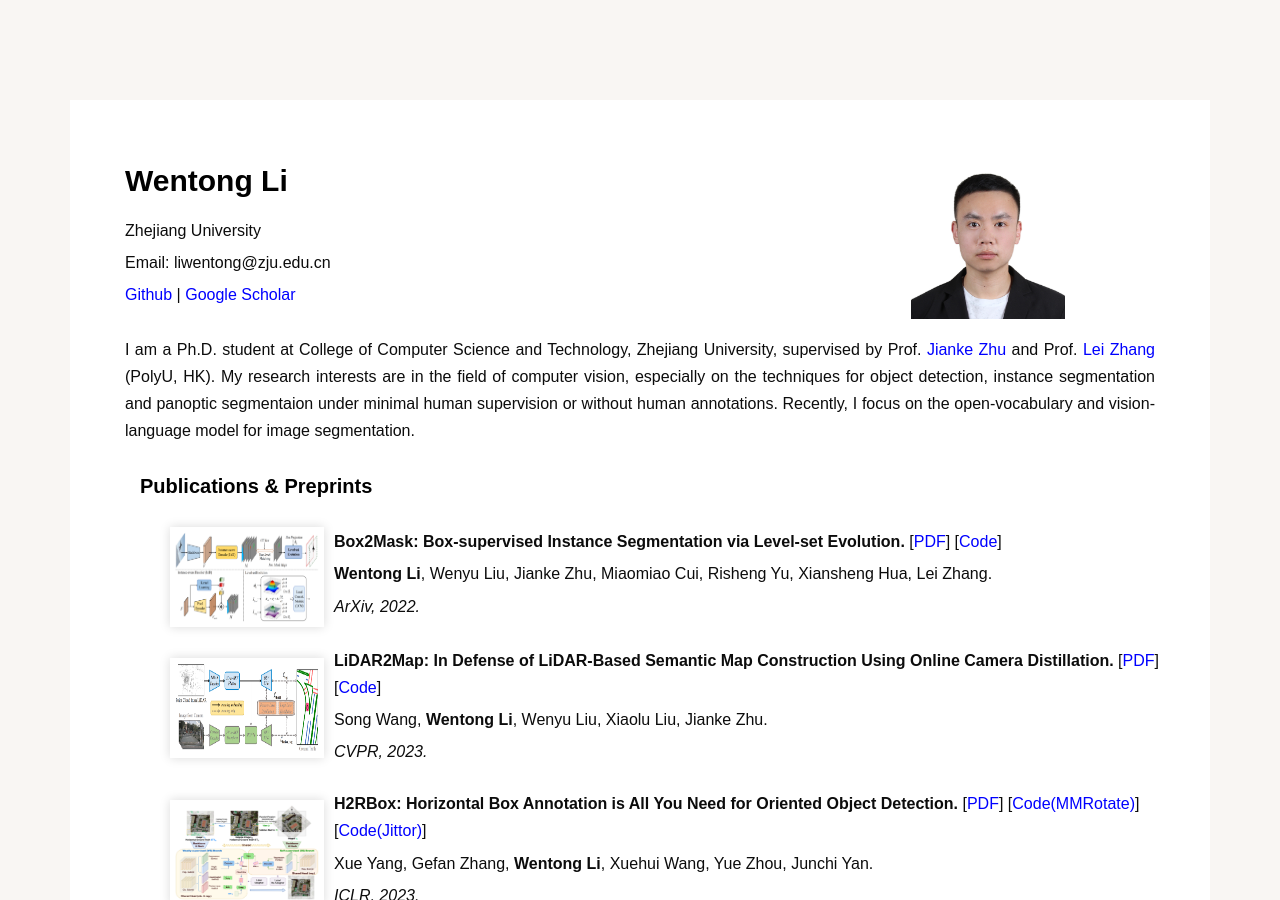
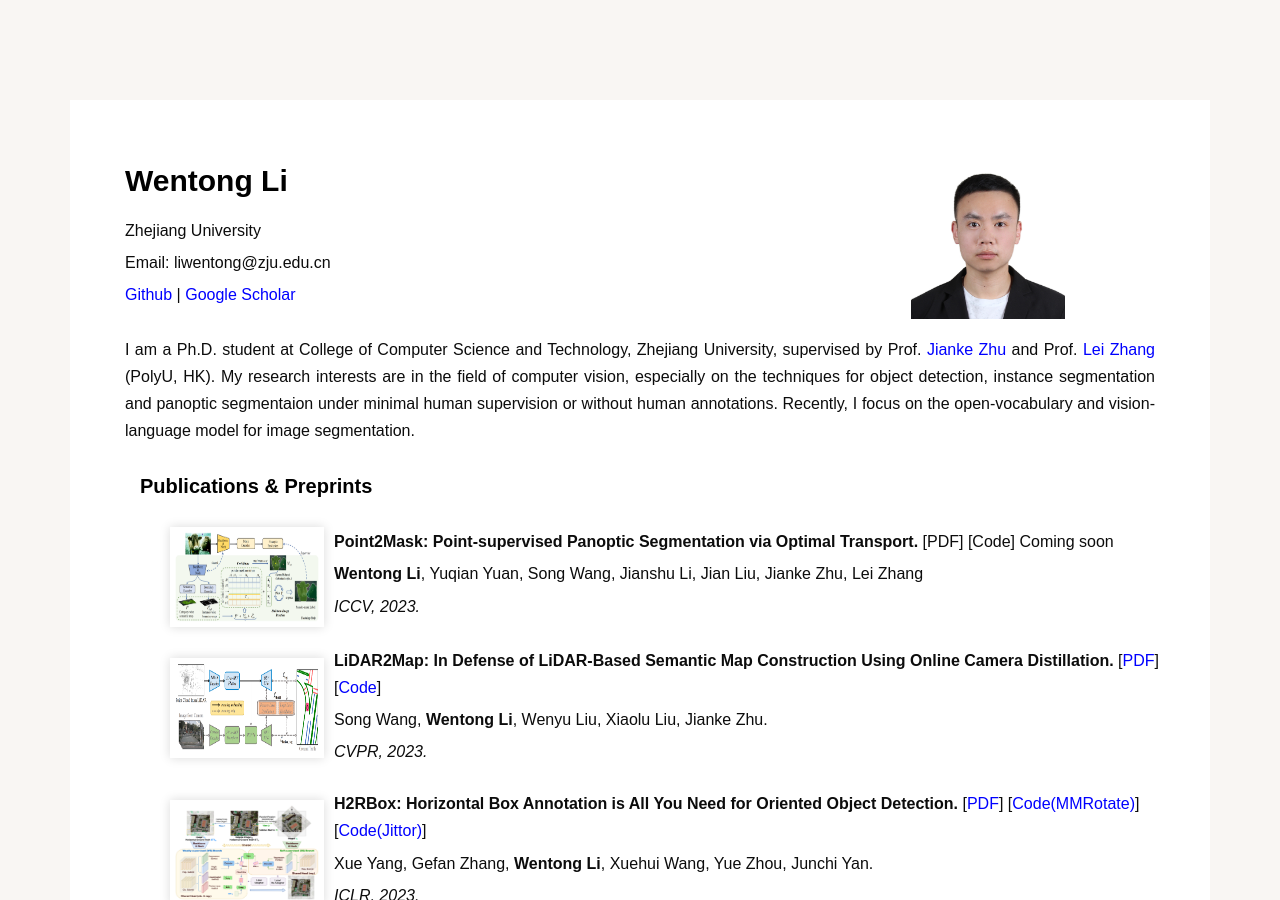
Before and after one commit to cslwt/cslwt.github.io, a Jekyll site: the page index.html, which Jekyll copies as it is, in a window 1280 px wide and 900 px high. Built offline with Jekyll 4.4.1, drawn with Linux system fonts in a browser that asks for light colours; some web fonts are replaced.

Commit message:
Update index.html

```diff
--- a/index.html
+++ b/index.html
@@ -101,20 +101,21 @@
 
 						<tr>
 							<td width="174">
-								<img src="images/paper/Box2Mask.png" class=" img-bordered" alt="photo" width="174" height="100" hspace="10">
+								<img src="images/paper/Point2Mask.png" class=" img-bordered" alt="photo" width="174" height="100" hspace="10">
 							</td>
 							<td>
 								<p>
-									<b>Box2Mask: Box-supervised Instance Segmentation via Level-set Evolution.</b>
-									[<a href="https://arxiv.org/pdf/2212.01579.pdf">PDF</a>]
-									[<a href="https://github.com/LiWentomng/BoxInstSeg">Code</a>]
+									<b>Point2Mask: Point-supervised Panoptic Segmentation via Optimal Transport.</b>
+									[PDF]
+									[Code] Coming soon
 								</p>
-								<p><b>Wentong Li</b>, Wenyu Liu, Jianke Zhu, Miaomiao Cui, Risheng Yu, Xiansheng Hua, Lei Zhang.</p>
+								<p> <b>Wentong Li</b>, Yuqian Yuan, Song Wang, Jianshu Li, Jian Liu, Jianke Zhu, Lei Zhang</p>
 								<p>
-									<em>ArXiv, 2022.</em>
+									<em>ICCV, 2023.</em>
 								<p>
 							</td>
 						</tr>
+
 
 						<tr>
 							<td width="174">
```
